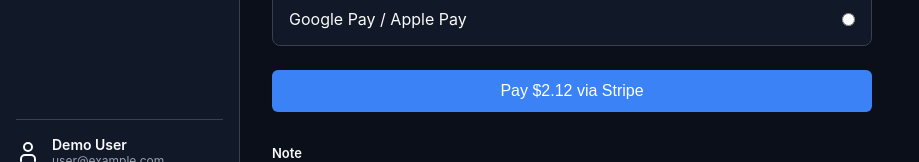
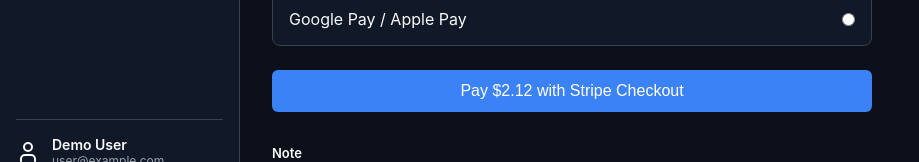
Before and after one commit to adamdavidjeannot-dev/keepseed-ai-platform, a React (Vite) app: page / in a window 1280 px wide. Both pictures are taken after a click on the item "Top up". Shown: the part 616-778 px from the top of the page, without its empty margins (0-919 px from the left). Built offline with nearby package versions, Linux system fonts and the light colour scheme.

Commit message:
Enable Google Pay option in Stripe Checkout UI and server configuration

```diff
--- a/src/App.tsx
+++ b/src/App.tsx
@@ -677,9 +677,9 @@
             <button
               onClick={handleCheckoutTopUp}
               className="btn"
-              style={{ width: '100%', padding: '0.75rem', fontSize: '1rem' }}
+              style={{ width: '100%', padding: '0.75rem', fontSize: '1rem', display: 'flex', alignItems: 'center', justifyContent: 'center', gap: '0.5rem' }}
             >
-              Pay ${calculateTotal(amount)} via Stripe
+              <span>Pay ${calculateTotal(amount)} with {paymentMethod === 'gpay' ? 'Google Pay' : paymentMethod === 'paypal' ? 'Stripe Checkout' : 'Card'}</span>
             </button>
 
             {/* Information Footer */}
```
